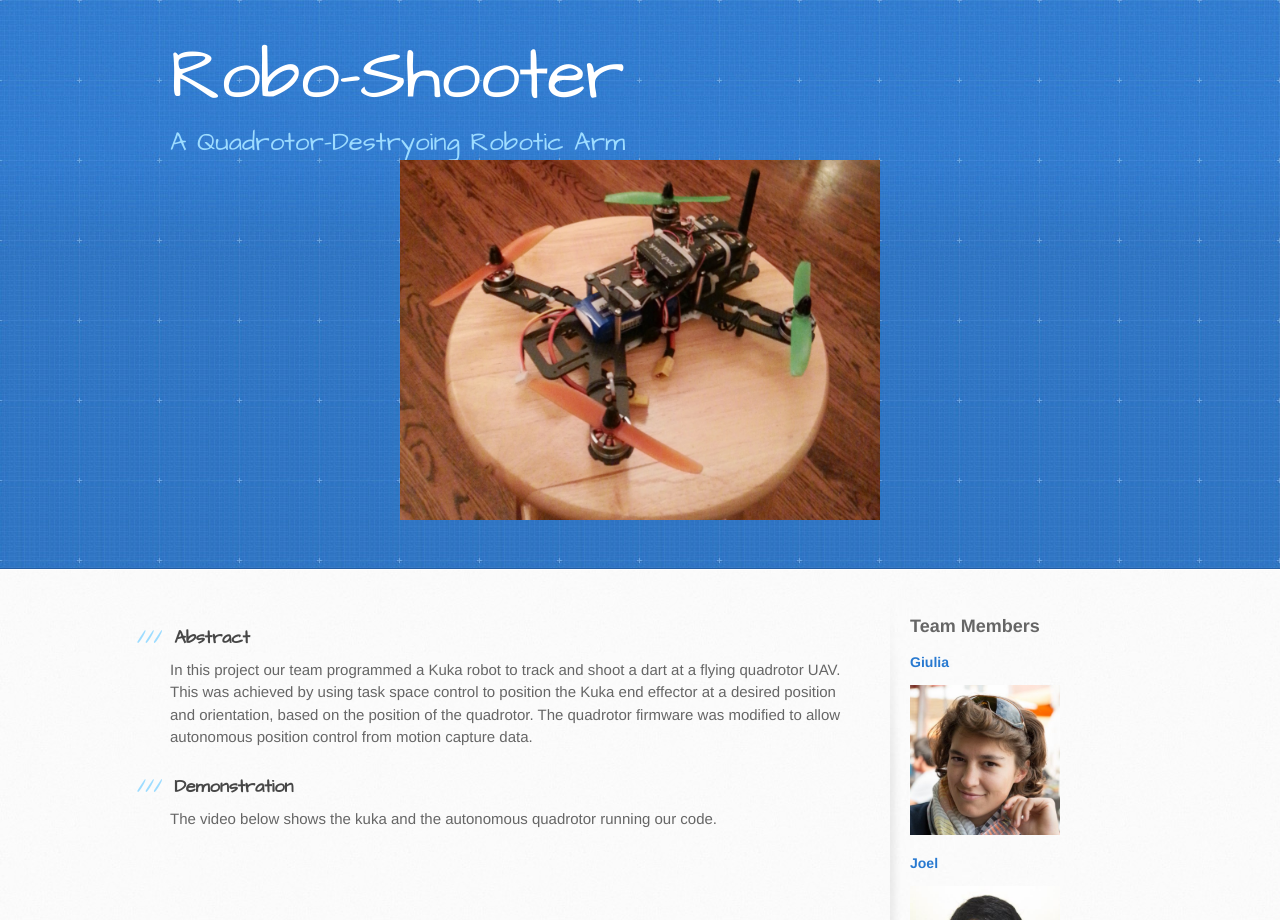
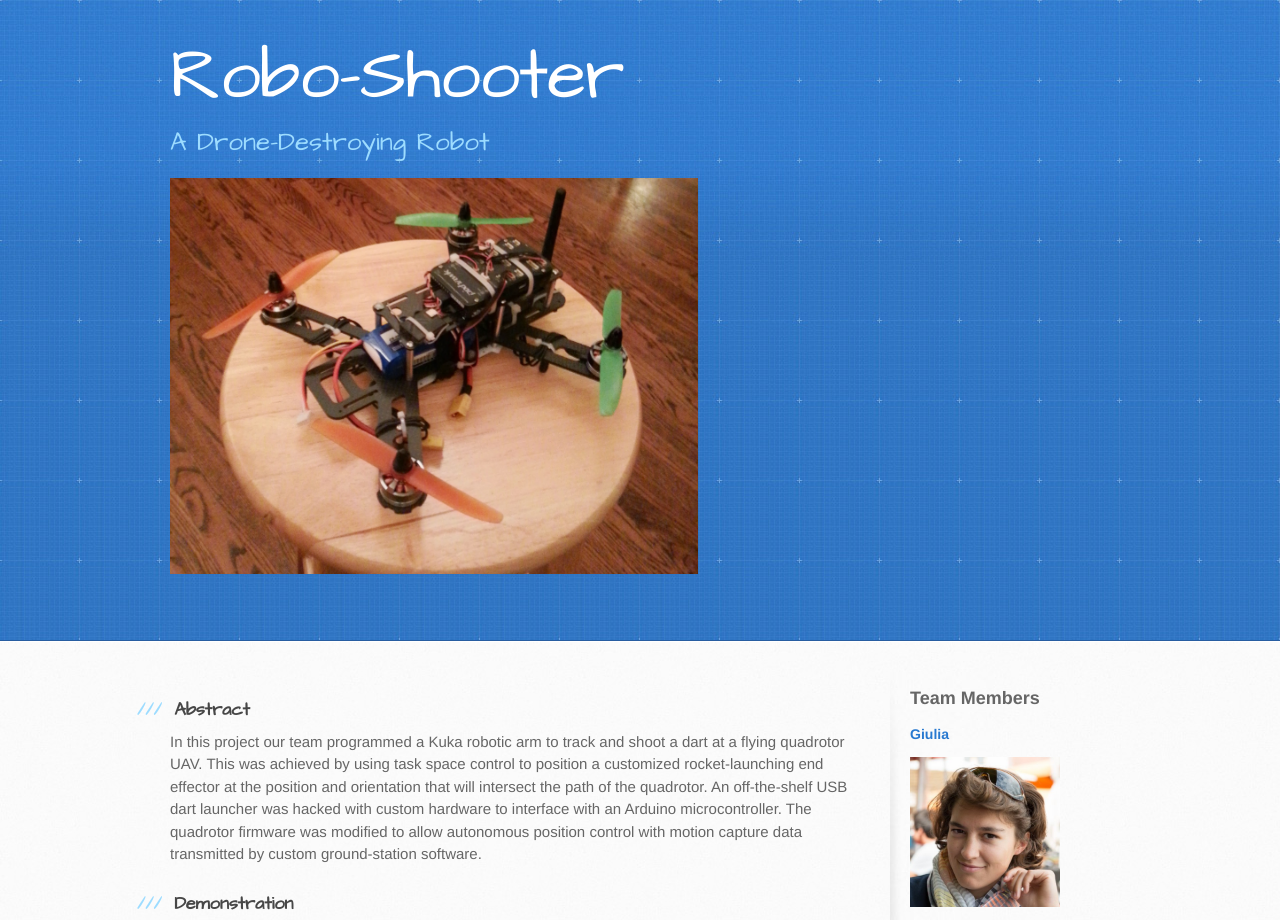
Before and after one commit to reinkek/robo-shooter, a plain HTML site: page index.html in a window 1280 px wide. Shown: the top 920 px of the page. Drawn offline with Linux system fonts and the light colour scheme; grey boxes are pictures that could not be loaded.

Commit message:
fixed typos, updated abstract

```diff
--- a/index.html
+++ b/index.html
@@ -20,8 +20,8 @@
     <header>
       <div class="inner">
         <h1>Robo-Shooter</h1>
-        <h2>A Quadrotor-Destryoing Robotic Arm</h2>
-        <center><img alt="" src="./images/qav250.jpg" height="360" width="480"></center>
+        <h2>A Drone-Destroying Robot</h2>
+        <h3><img alt="" src="./images/qav250.jpg" height="396" width="528"></h3>
       </div>
     </header>
 
@@ -31,7 +31,7 @@
           <h3>
 <a id="abstract" class="anchor" href="#abstract" aria-hidden="true"><span class="octicon octicon-link"></span></a>Abstract</h3>
 
-<p>In this project our team programmed a Kuka robot to track and shoot a dart at a flying quadrotor UAV. This was achieved by using task space control to position the Kuka end effector at a desired position and orientation, based on the position of the quadrotor.  The quadrotor firmware was modified to allow autonomous position control from motion capture data.</p>
+<p>In this project our team programmed a Kuka robotic arm to track and shoot a dart at a flying quadrotor UAV. This was achieved by using task space control to position a customized rocket-launching end effector at the position and orientation that will intersect the path of the quadrotor.  An off-the-shelf USB dart launcher was hacked with custom hardware to interface with an Arduino microcontroller.  The quadrotor firmware was modified to allow autonomous position control with motion capture data transmitted by custom ground-station software.</p>
 
 <h3>
 <a id="demonstration" class="anchor" href="#demonstration" aria-hidden="true"><span class="octicon octicon-link"></span></a>Demonstration</h3>
```
